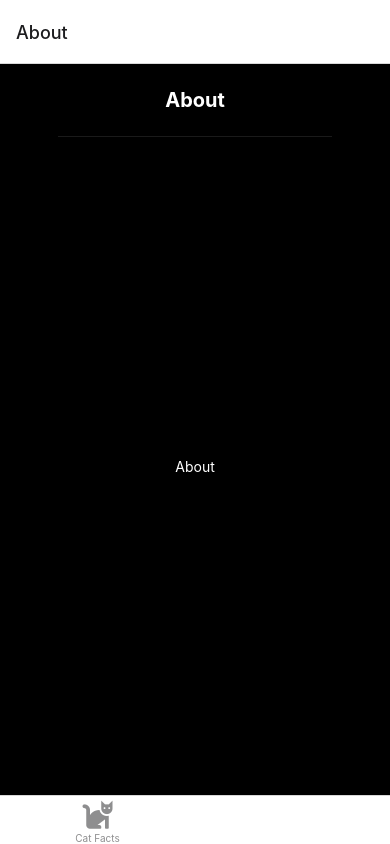
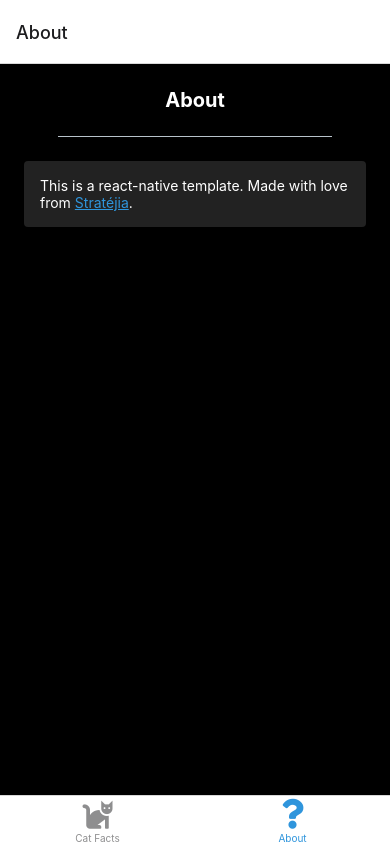
Before and after one commit to Stratejia/react-native-example, a React Native app: screen /About in a window 390 px wide. Built offline with nearby package versions, Linux system fonts and the light colour scheme; no server answers; what expo-linking would draw is missing.

Commit message:
feat: implement about page

```diff
--- a/src/components/layouts/Divider.tsx
+++ b/src/components/layouts/Divider.tsx
@@ -1,12 +1,12 @@
 import React, { useMemo } from 'react';
-import { View } from 'react-native';
 import styled, { css } from 'styled-components/native';
 import { colors, spacing } from '../../styles';
 import useThemeContext from '../../hooks/useThemeContext';
+import View from './View';
 
 function Divider() {
   const themeContext = useThemeContext();
-  const backgroundColor = useMemo(() => colors[themeContext.mode].divider, [themeContext]);
+  const backgroundColor = useMemo(() => colors[themeContext.mode].border, [themeContext]);
 
   return <StyledDivider backgroundColor={backgroundColor} />;
 }
--- a/src/components/layouts/Screen.tsx
+++ b/src/components/layouts/Screen.tsx
@@ -6,7 +6,6 @@ const Screen = styled(View)`
   padding: ${spacing.l};
   flex: 1;
   align-items: center;
-  justify-content: center;
 `;
 
 export default Screen;
--- /dev/null
+++ b/src/components/surfaces/Card.tsx
@@ -0,0 +1,33 @@
+import styled, { css } from 'styled-components/native';
+import { View } from '../layouts';
+import useThemeContext from '../../hooks/useThemeContext';
+import React, { useMemo } from 'react';
+import { colors, spacing } from '../../styles';
+
+type Props = {
+  children: Element;
+};
+
+function Card({ children }: Props) {
+  const themeContext = useThemeContext();
+  const backgroundColor = useMemo(() => colors[themeContext.mode].surface, [themeContext]);
+  const color = useMemo(() => colors[themeContext.mode].onSurface, [themeContext]);
+
+  return (
+    <StyledCard backgroundColor={backgroundColor} color={color}>
+      {children}
+    </StyledCard>
+  );
+}
+
+const StyledCard = styled(View)<{ backgroundColor: string; color: string }>(
+  ({ backgroundColor, color }) => css`
+    background-color: ${backgroundColor};
+    color: ${color};
+    border-radius: ${spacing.xxs};
+    display: flex;
+    flex-direction: column;
+  `,
+);
+
+export default Card;
--- /dev/null
+++ b/src/components/surfaces/CardContent.tsx
@@ -0,0 +1,10 @@
+import styled from 'styled-components/native';
+import { View } from '../layouts';
+import { spacing } from '../../styles';
+
+const CardContent = styled(View)`
+  padding: ${spacing.m};
+  background-color: transparent;
+`;
+
+export default CardContent;
--- /dev/null
+++ b/src/components/surfaces/index.ts
@@ -0,0 +1,4 @@
+import Card from './Card';
+import CardContent from './CardContent';
+
+export { Card, CardContent };
--- /dev/null
+++ b/src/components/typography/Link.tsx
@@ -0,0 +1,12 @@
+import styled, { css } from 'styled-components/native';
+import Text from './Text';
+
+const Link = styled(Text)(
+  ({ theme }) => css`
+    text-decoration: underline;
+    text-decoration-color: ${theme.tint};
+    color: ${theme.tint};
+  `,
+);
+
+export default Link;
--- a/src/components/typography/index.ts
+++ b/src/components/typography/index.ts
@@ -1,5 +1,6 @@
+import Link from './Link';
 import MonoText from './MonoText';
 import Text from './Text';
 import ScreenTitle from './ScreenTitle';
 
-export { MonoText, Text, ScreenTitle };
+export { Link, MonoText, Text, ScreenTitle };
--- a/src/domain/about/components/About.tsx
+++ b/src/domain/about/components/About.tsx
@@ -1,24 +1,32 @@
-import React, { memo } from 'react';
-import { useTranslation } from 'react-i18next';
-import styled from 'styled-components/native';
-import { View } from '../../../components/layouts';
-import { Text } from '../../../components/typography';
+import React, { memo, useCallback } from 'react';
+import { Linking } from 'react-native';
+import { Trans } from 'react-i18next';
+import { Link, Text } from '../../../components/typography';
+import { Card, CardContent } from '../../../components/surfaces';
+
+// TODO: Move to env vars
+const statejiaUrl = 'https://www.stratejia.ca';
 
 function About() {
-  const { t } = useTranslation('about');
+  const handlePress = useCallback(() => {
+    Linking.openURL(statejiaUrl);
+  }, []);
 
-  // TODO: Implement about page
   return (
-    <Wrapper>
-      <Text>{t('about')}</Text>
-    </Wrapper>
+    <Card>
+      <CardContent>
+        <Text>
+          <Trans
+            i18nKey="appDescription"
+            ns="about"
+            components={{
+              externalLink: <Link onPress={handlePress} />,
+            }}
+          />
+        </Text>
+      </CardContent>
+    </Card>
   );
 }
 
-const Wrapper = styled(View)`
-  flex: 1;
-  justify-content: center;
-  align-items: center;
-`;
-
 export default memo(About);
--- a/src/locales/en/about.json
+++ b/src/locales/en/about.json
@@ -1,3 +1,4 @@
 {
-  "about": "About"
+  "about": "About",
+  "appDescription": "This is a react-native template. Made with love from <externalLink>Stratéjia</externalLink>."
 }
--- a/src/styles/colors.ts
+++ b/src/styles/colors.ts
@@ -1,11 +1,13 @@
 const light = {
-  divider: '#eee',
-  border: '#eee',
+  surface: '#fafafa',
+  onSurface: '#000',
+  border: '#b8c2ca',
 };
 
 const dark = {
-  divider: 'rgba(255,255,255,0.1)',
-  border: 'rgba(255,255,255,0.1)',
+  surface: '#222222',
+  onSurface: '#fff',
+  border: '#b8c2ca',
 };
 
 const colors = { light, dark };
--- a/src/styles/theme.ts
+++ b/src/styles/theme.ts
@@ -1,20 +1,19 @@
-const tintColorLight = '#2f95dc';
-const tintColorDark = '#fff';
+const tintColor = '#2f95dc';
 
 const light = {
   text: '#000',
   background: '#fff',
-  tint: tintColorLight,
+  tint: tintColor,
   tabIconDefault: '#ccc',
-  tabIconSelected: tintColorLight,
+  tabIconSelected: tintColor,
 };
 
 const dark = {
   text: '#fff',
   background: '#000',
-  tint: tintColorDark,
+  tint: tintColor,
   tabIconDefault: '#ccc',
-  tabIconSelected: tintColorDark,
+  tabIconSelected: '#fff',
 };
 
 export { light, dark };
```
